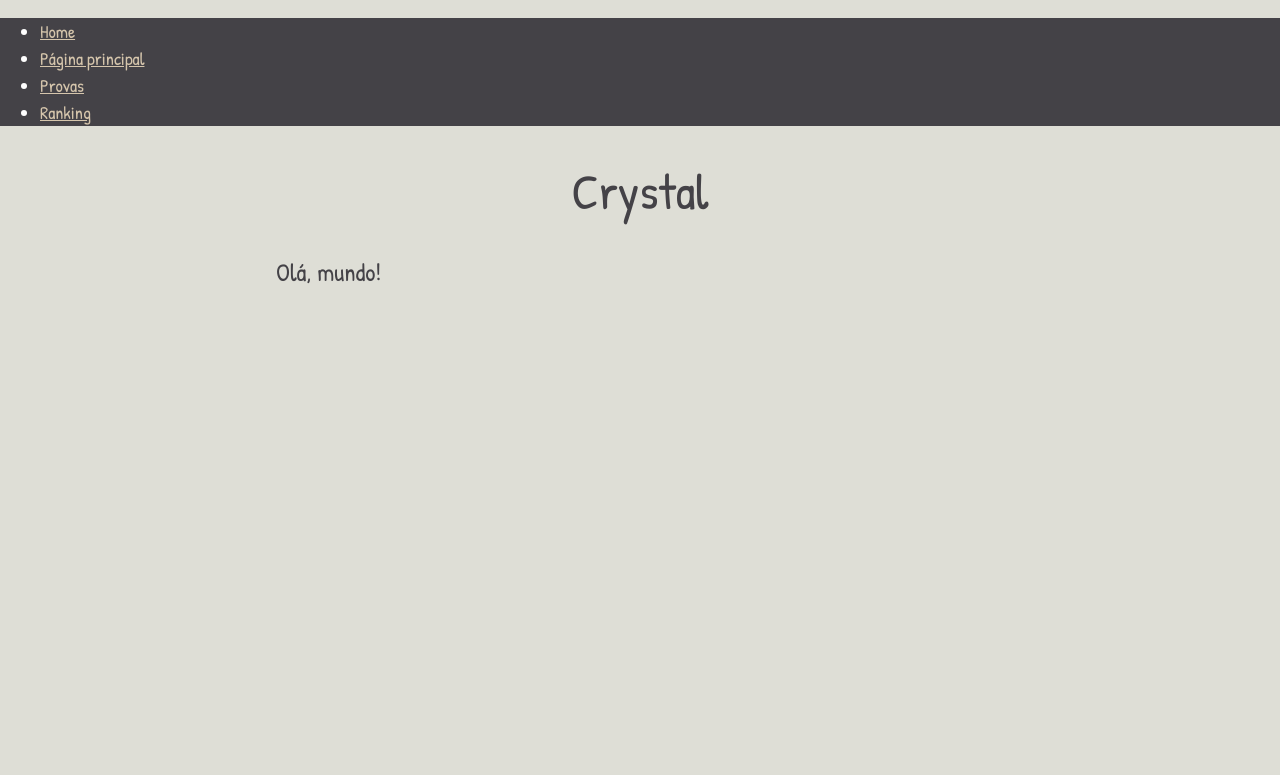
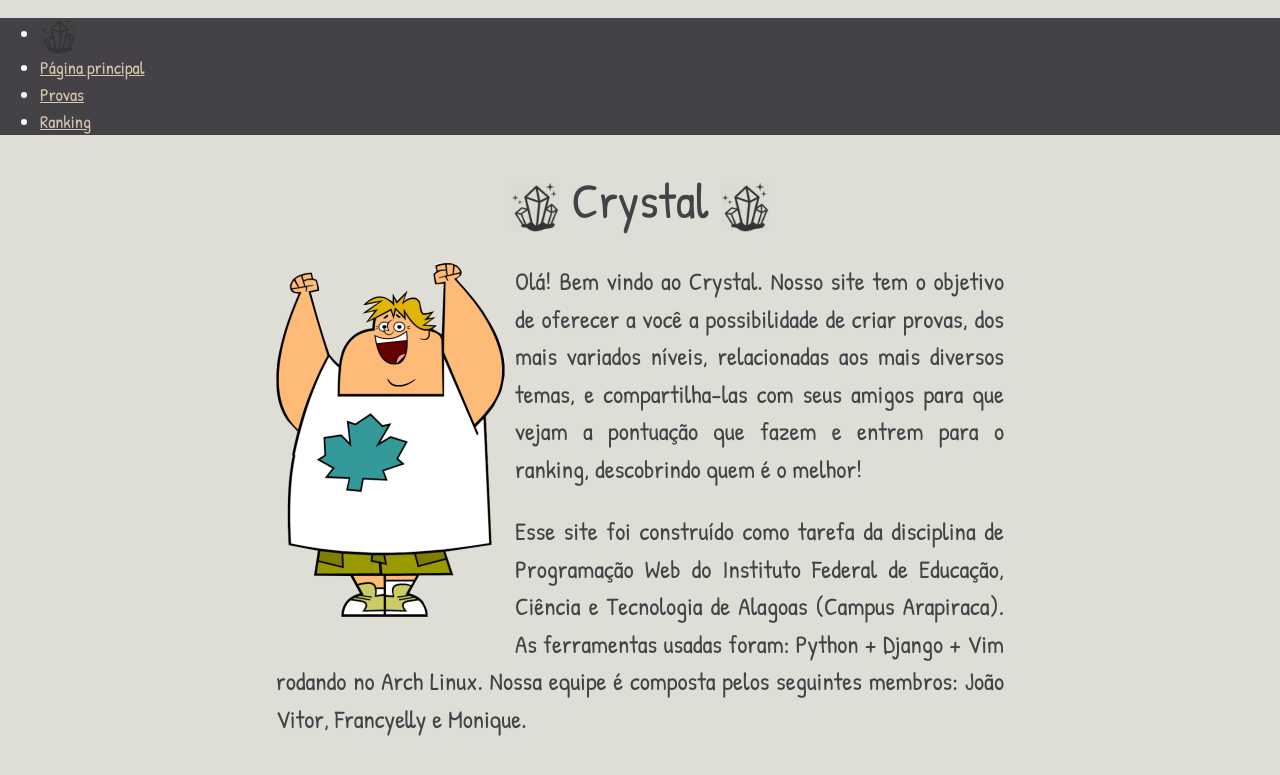
Before and after one commit to tkovs/crystal, a Django app: page /crystal/ in a window 1280 px wide. Shown: the top 775 px of the page. Run offline with Django 3.2, Linux system fonts and the light colour scheme.

Commit message:
Página inicial finalizad

```diff
--- a/crystal/static/crystal/css/crystal.css
+++ b/crystal/static/crystal/css/crystal.css
@@ -4,6 +4,10 @@ body {
 	color: #444247;
 
 	background-color: #DEDED6;
+}
+
+p {
+	text-align: justify;
 }
 
 #conteudo {
--- a/crystal/templates/crystal/base.html
+++ b/crystal/templates/crystal/base.html
@@ -19,7 +19,7 @@
 			<li class="w3-hide-medium w3-hide-large w3-black w3-opennav w3-right">
 				<a href="javascript:void(0);" onclick="myFunction()">☰</a>
 			</li>
-			<li><a href="#">Home</a></li>
+			<li><img src="{% static 'crystal/img/icon.png' %}" style="margin: auto; width: 36px;" /></li>
 			<li class="w3-hide-small"><a href="{% url 'crystal:index' %}">Página principal</a></li>
 			<li class="w3-hide-small"><a href="{% url 'crystal:test_list' %}">Provas</a></li>
 			<li class="w3-hide-small"><a href="{% url 'crystal:ranking' %}">Ranking</a></li>
--- a/crystal/templates/crystal/index.html
+++ b/crystal/templates/crystal/index.html
@@ -1,9 +1,14 @@
 {% extends "crystal/base.html" %}
+{% load static %}
 
 {% block title %}{{ title }}{% endblock %}
 
 {% block content %}
-<h1>Crystal</h1>
+<h1><img src="{% static 'crystal/img/icon.png' %}" style="margin: auto; width: 50px;" /> Crystal <img src="{% static 'crystal/img/icon.png' %}" style="margin: auto; width: 50px;" /></h1>
 
-<p>Olá, mundo!</p>
+<div>
+	<img src="{% static 'crystal/img/yeah.png' %}" align="left" style="margin: 0px 10px 10px 0px">
+	<p>Olá! Bem vindo ao Crystal. Nosso site tem o objetivo de oferecer a você a possibilidade de criar provas, dos mais variados níveis, relacionadas aos mais diversos temas, e compartilha-las com seus amigos para que vejam a pontuação que fazem e entrem para o ranking, descobrindo quem é o melhor!</p>
+	<p>Esse site foi construído como tarefa da disciplina de Programação Web do Instituto Federal de Educação, Ciência e Tecnologia de Alagoas (Campus Arapiraca). As ferramentas usadas foram: Python + Django + Vim rodando no Arch Linux. Nossa equipe é composta pelos seguintes membros: João Vitor, Francyelly e Monique.</p>
+</div>
 {% endblock %}
--- a/crystal/templates/crystal/submissao.html
+++ b/crystal/templates/crystal/submissao.html
@@ -8,7 +8,7 @@
 
 <p>
 	1º obs.: Sempre insira a resposta <b>correta</b> na letra <b>a</b>. Posteriormente, nós trocaremos as opções.<br />
-	2º obs.: O limite de questões para criação do usuário é <b>5</b>, apenas administradores podem criar provas com mais de 5 questões.
+	2º obs.: O limite de questões para criação do usuário é <b>5</b>, apenas administradores podem criar provas com mais de 5 questões. Pensando nisso, escolha bem as cinco questões a serem respondidas.
 </p>
 
 <form action="{% url 'crystal:submit_test' %}" method="POST">
```
Also changed, not shown: crystal/static/crystal/img/bear.png (added), crystal/static/crystal/img/icon.png (added), crystal/static/crystal/img/yeah.png (added).
